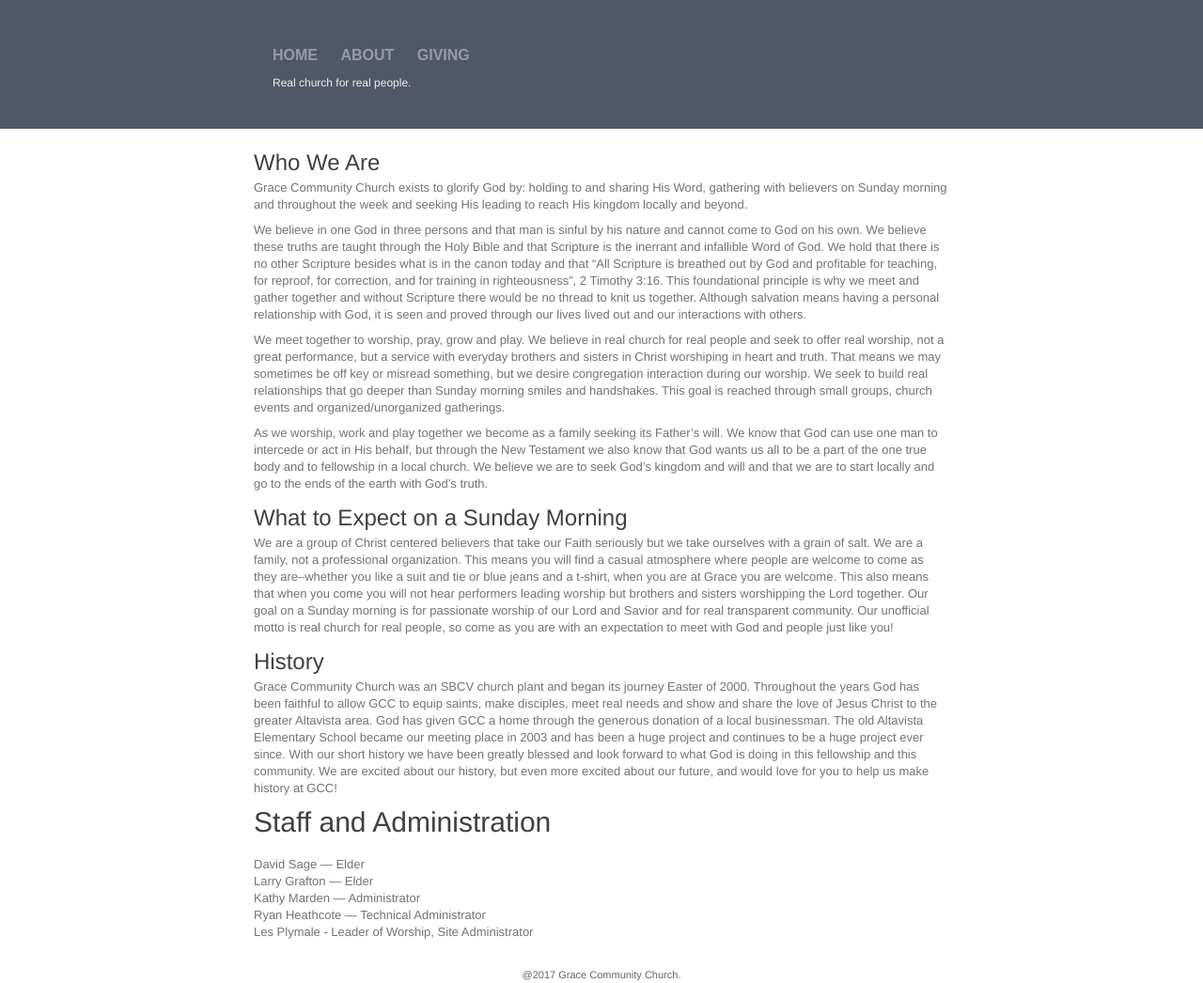
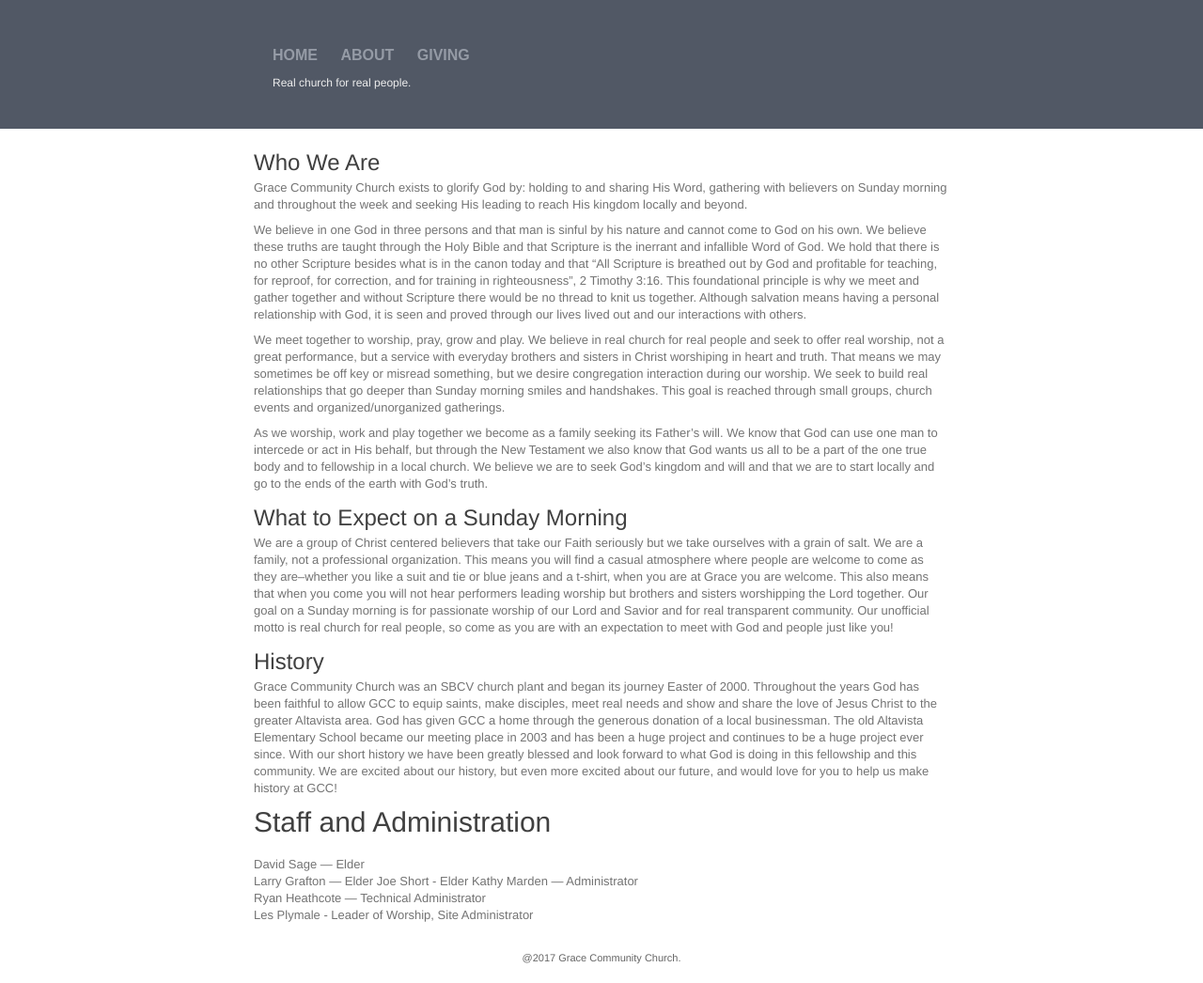
Before and after one commit to grace-community-church/grace-community-church.github.io, a Jekyll site: the page built from about.md, in a window 1280 px wide. Shown: the whole page at 94% size. Built offline with Jekyll 4.4.1, drawn with Linux system fonts in a browser that asks for light colours.

Commit message:
Update about.md

```diff
--- a/about.md
+++ b/about.md
@@ -26,6 +26,7 @@ Grace Community Church was an SBCV church plant and began its journey Easter of
 
 David Sage — Elder
 Larry Grafton — Elder
+Joe Short - Elder
 Kathy Marden — Administrator
 Ryan Heathcote — Technical Administrator
 Les Plymale - Leader of Worship, Site Administrator
```
